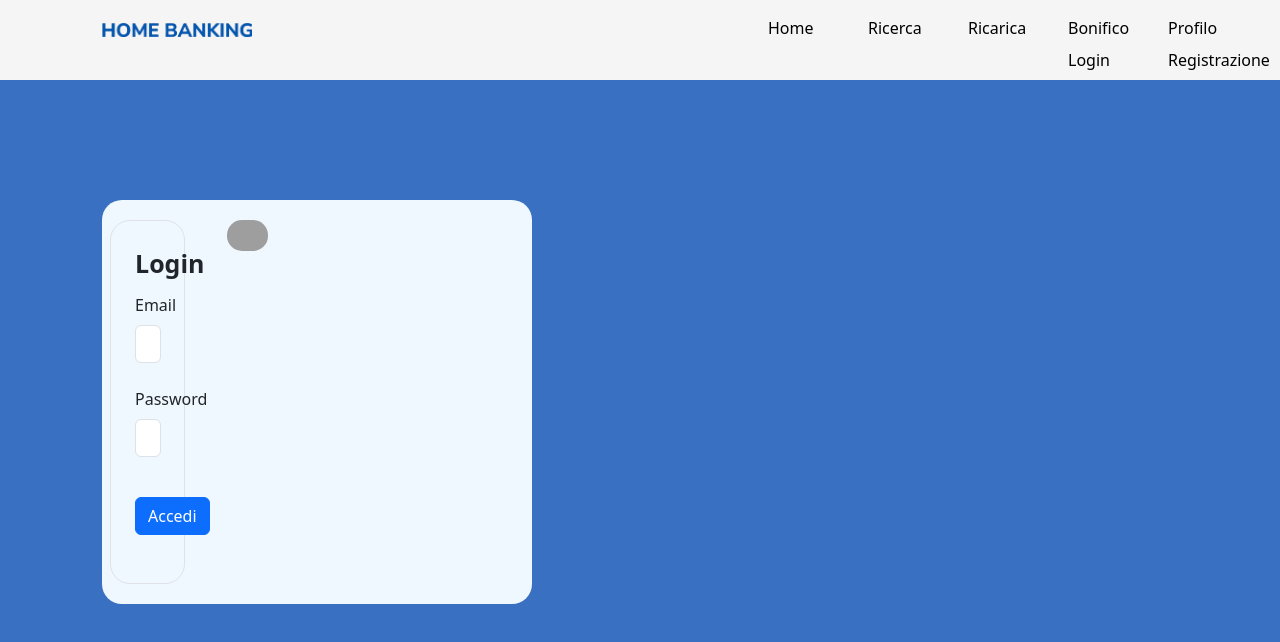
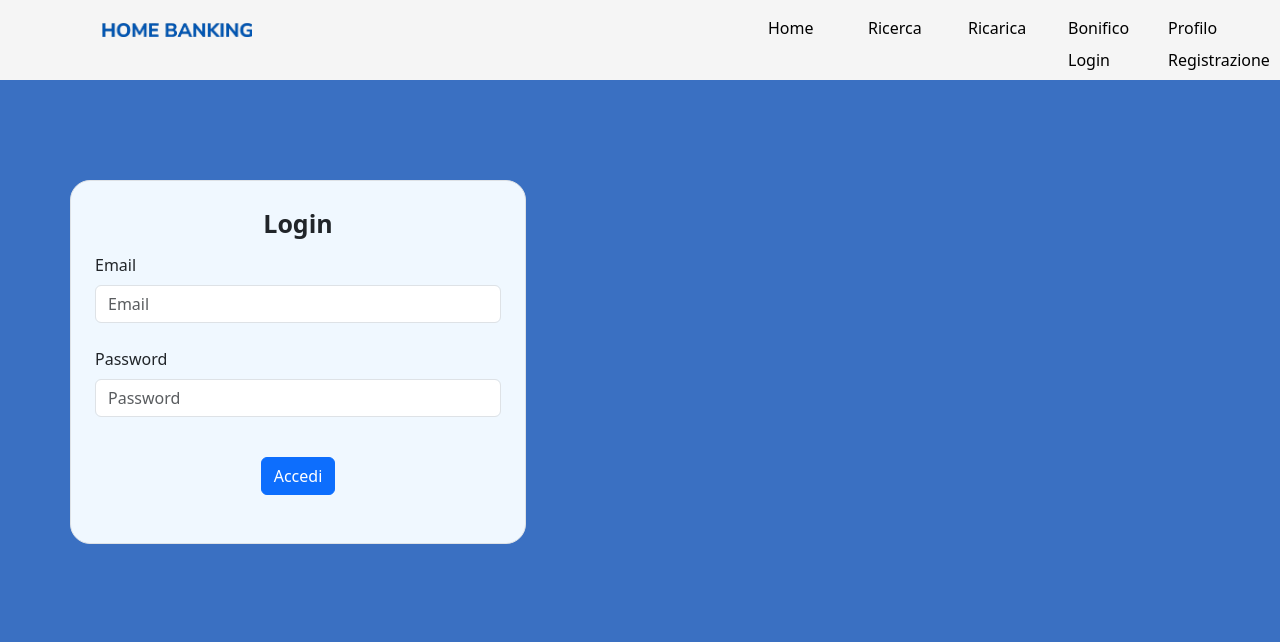
Before and after one commit to PROJECT-WORK-ITS/HOME-BANKING-APP, an Angular app in the folder front-end/: page /login in a window 1280 px wide. Shown: the top 642 px of the page. Built offline with nearby package versions, Linux system fonts and the light colour scheme; no server answers; grey boxes are pictures that could not be loaded.

Commit message:
fix html login

```diff
--- a/front-end/src/app/components/login/login.component.html
+++ b/front-end/src/app/components/login/login.component.html
@@ -1,10 +1,5 @@
 <div class="container mt-5">
-  <div class="flex-container">
-
-    <!-- Login Form Section -->
-    <div class="login-div">
-      <form>
-  <div class="col col-lg-5 dc">
+  <div class="col col-lg-5 dc"></div>
   <div class="row">
     <!-- <div class="col col-lg-1"></div> -->
     <div class="col col-lg-4 col-md-12 border rounded p-4 login-div">
@@ -29,6 +24,9 @@
             formControlName="password"
             placeholder="Password"/>
         </div>
+        <!-- <div class="text-danger" >
+              parte errore da prendere da test
+            </div> -->
 
         <div class="text-center">
           <button type="submit" class="btn btn-primary btn-block mb-4">
@@ -37,10 +35,5 @@
         </div>
       </form>
     </div>
-
-    <!-- Image Section -->
-    <div class="profile-image">
-      <img src="/assets/homelogin.png" alt="Profile Image" class="img-fluid" />
-    </div>
   </div>
 </div>
```
